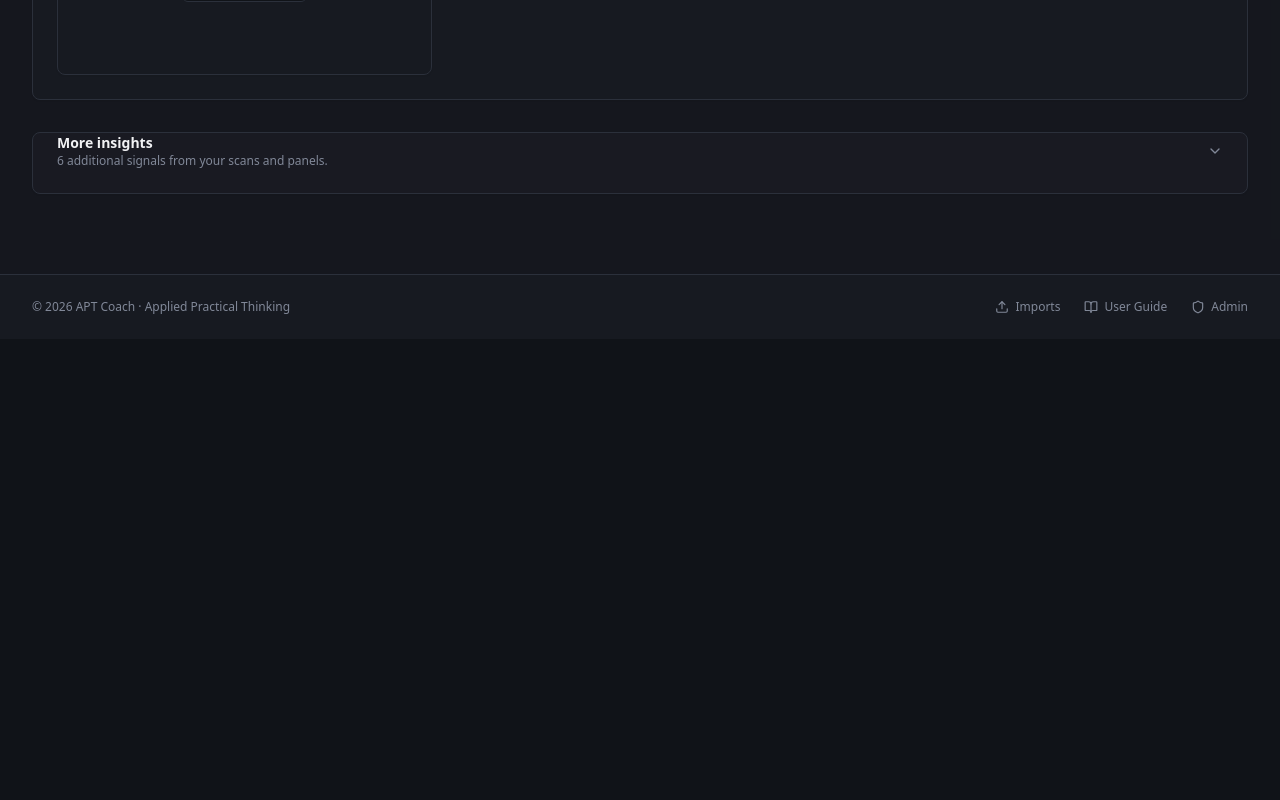
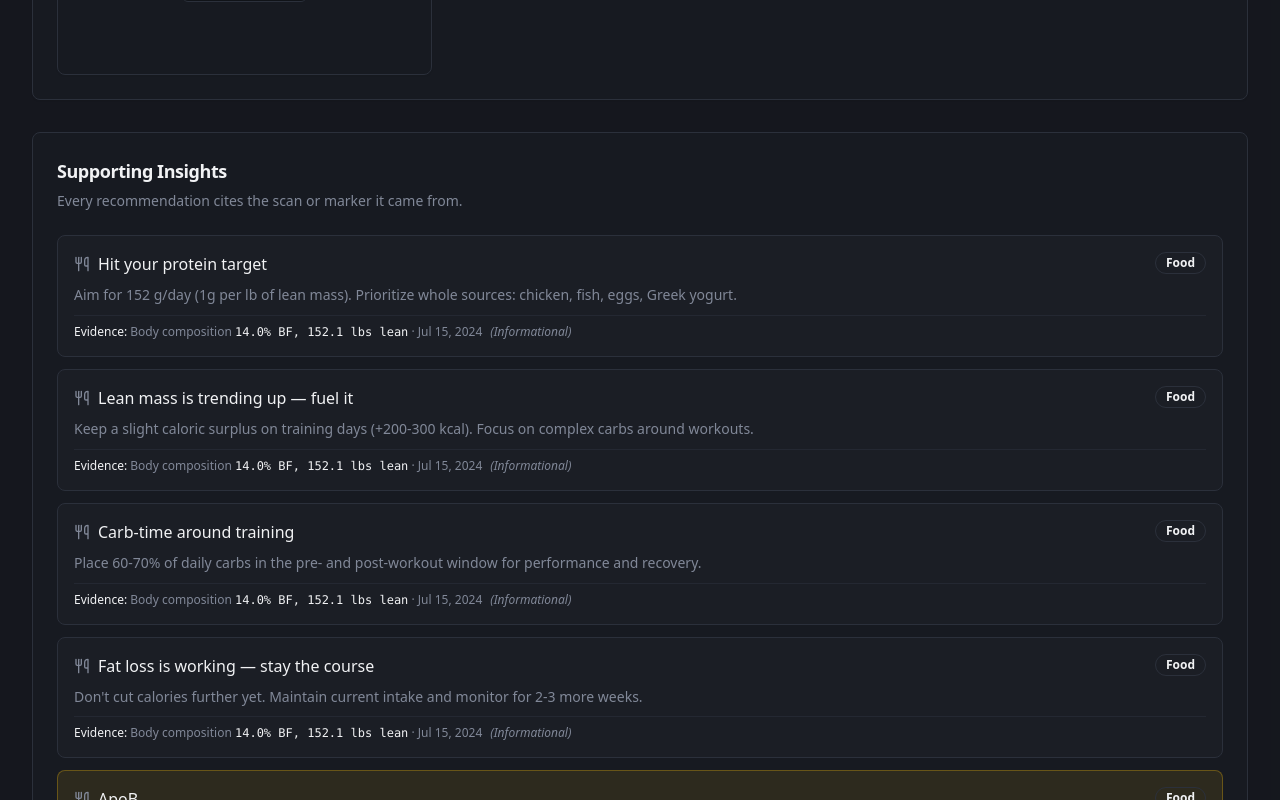
Before and after one commit to adthomps/apt-coachv2, a React (Vite) app: page /dashboard in a window 1280 px wide. Shown: the part 1540-2340 px from the top of the page. Before the commit the page ends 1879 px from the top, so only its background shows below. Built offline with nearby package versions, Linux system fonts and the light colour scheme; sample sign-in values are in the browser's storage.

Commit message:
Changes
Co-authored-by: adthomps <20941675+adthomps@users.noreply.github.com>

```diff
--- a/src/pages/Dashboard.tsx
+++ b/src/pages/Dashboard.tsx
@@ -176,31 +176,14 @@ const Dashboard: React.FC = () => {
           totalScheduled={totalScheduled}
         />
 
-        {/* 4. Supporting Insights — collapsed by default to keep the page calm */}
+        {/* 4. Supporting Insights */}
         {supportingInsights.length > 0 && (
-          <Collapsible>
-            <SectionCard variant="subtle">
-              <CollapsibleTrigger asChild>
-                <button className="w-full flex items-center justify-between text-left group">
-                  <div>
-                    <h3 className="text-sm font-semibold text-foreground">More insights</h3>
-                    <p className="text-xs text-muted-foreground">
-                      {supportingInsights.length} additional signal{supportingInsights.length === 1 ? '' : 's'} from your scans and panels.
-                    </p>
-                  </div>
-                  <ChevronDown className="h-4 w-4 text-muted-foreground transition-transform group-data-[state=open]:rotate-180" />
-                </button>
-              </CollapsibleTrigger>
-              <CollapsibleContent className="mt-4">
           <AIInsightsPanel
             insights={supportingInsights}
             title="Supporting Insights"
             description="Every recommendation cites the scan or marker it came from."
             emptyTitle="No additional signals"
           />
-              </CollapsibleContent>
-            </SectionCard>
-          </Collapsible>
         )}
       </div>
     </Layout>
```
Lines whose indentation alone changed are shown as unchanged.
